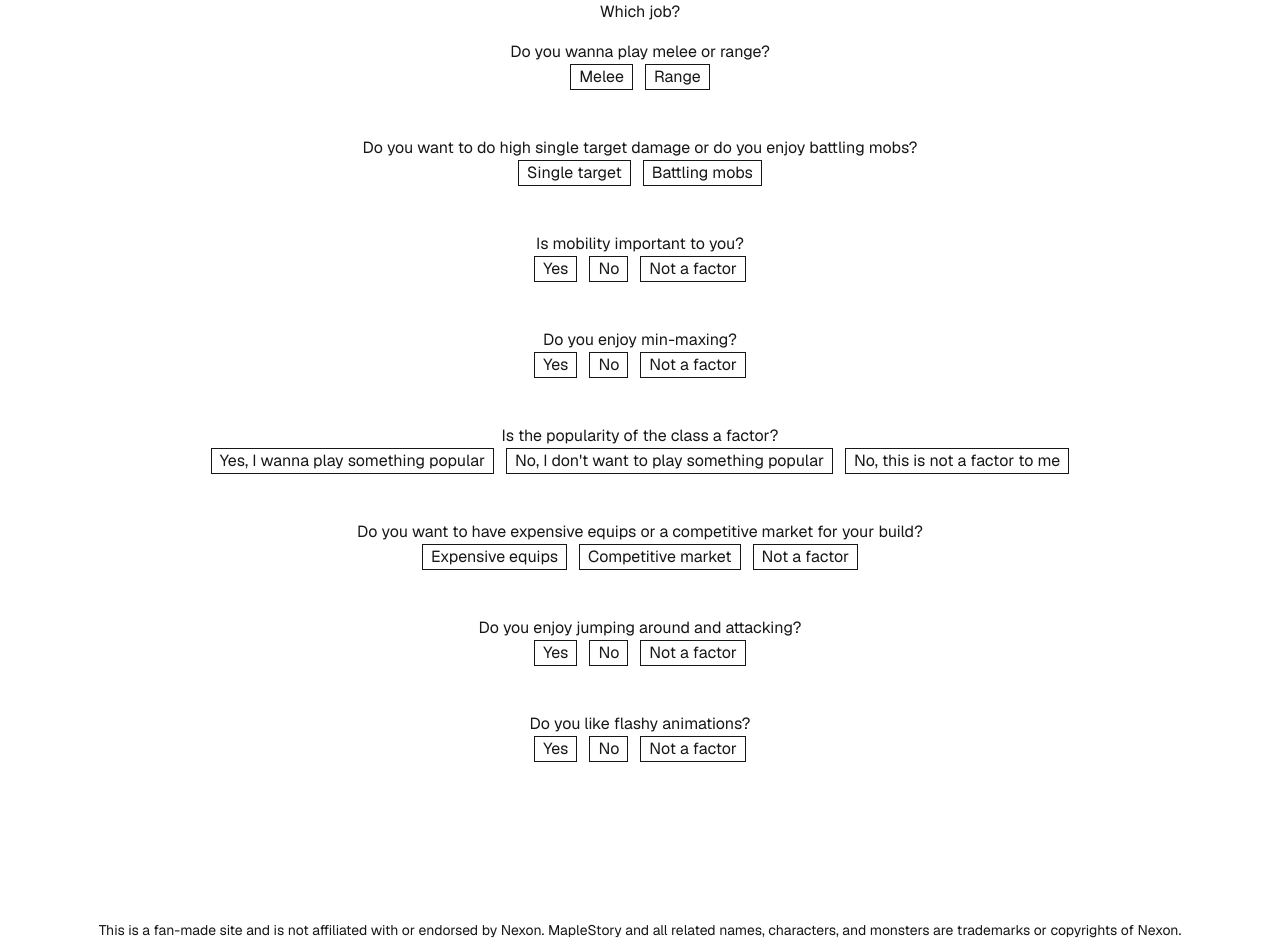
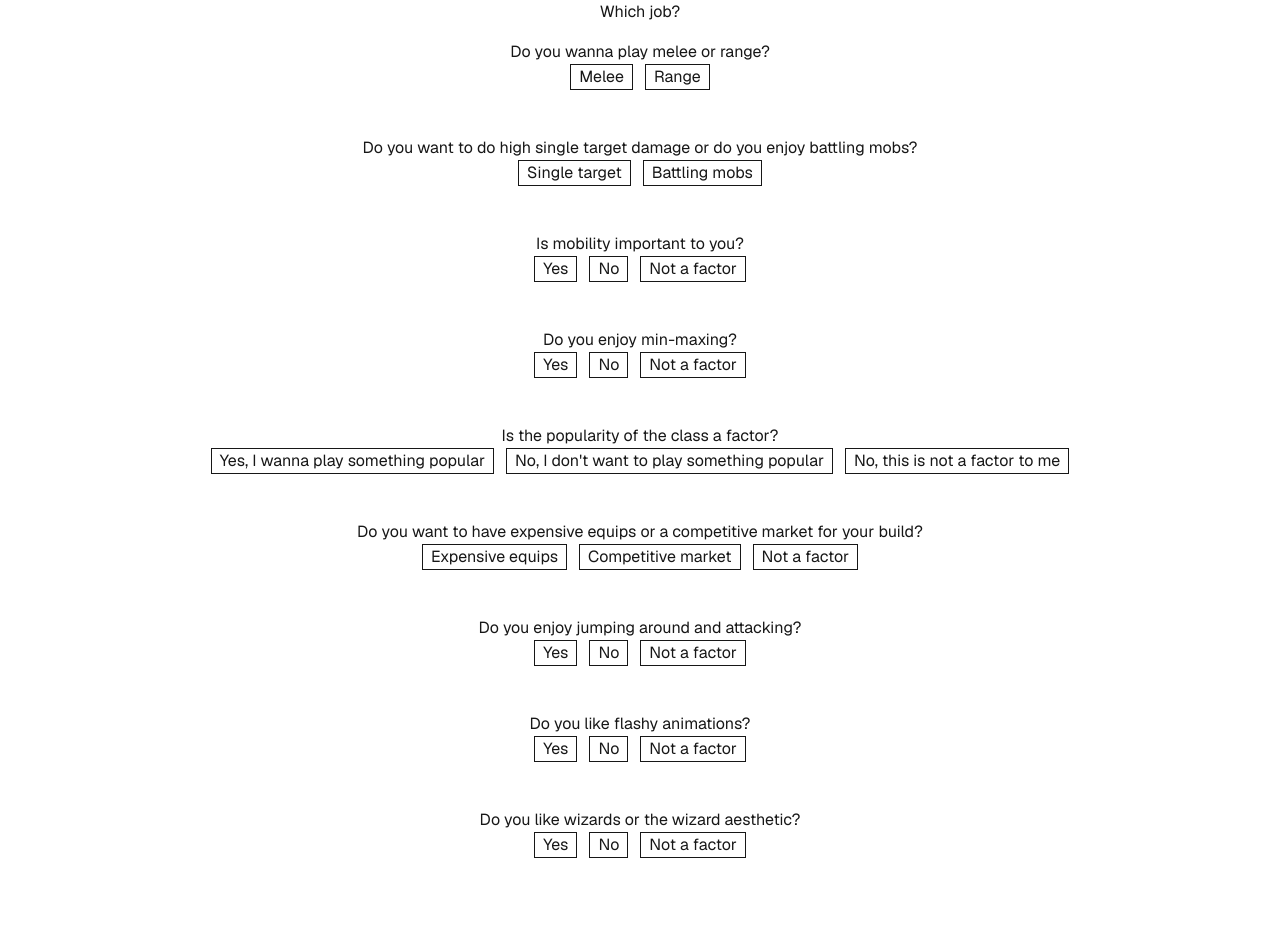
Before and after one commit to jarrensj/msquiz, a Next.js app: page /which-job in a window 1280 px wide. Shown: the top 943 px of the page. Built offline with nearby package versions, Linux system fonts and the light colour scheme.

Commit message:
feat: add a which-job question about wizards (#20)

```diff
--- a/app/which-job/job-quiz.tsx
+++ b/app/which-job/job-quiz.tsx
@@ -52,6 +52,11 @@ const questions: Question[] = [
   // TODO: Once answer weights land (#16), add unweighted: "Not a factor" here.
   {
     prompt: "Do you like flashy animations?",
+    choices: ["Yes", "No", "Not a factor"],
+  },
+  // TODO: Once answer weights land (#16), add unweighted: "Not a factor" here.
+  {
+    prompt: "Do you like wizards or the wizard aesthetic?",
     choices: ["Yes", "No", "Not a factor"],
   },
 ];
```
